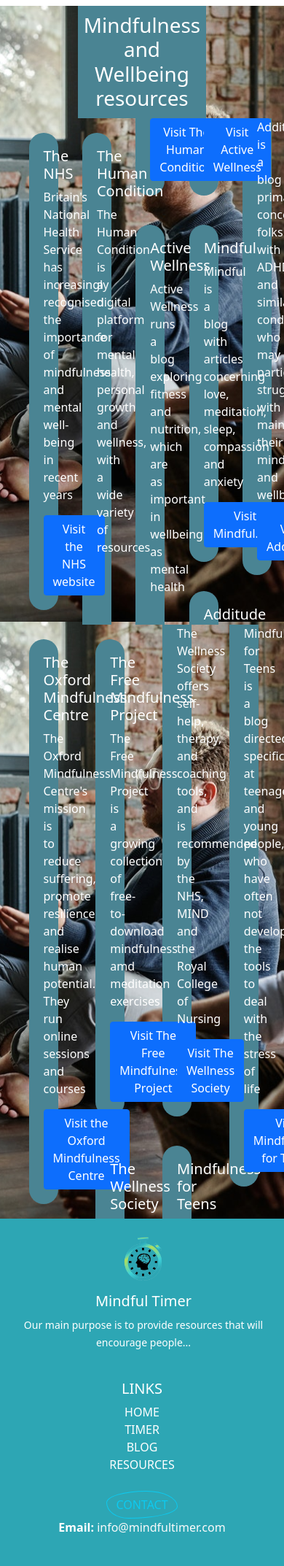
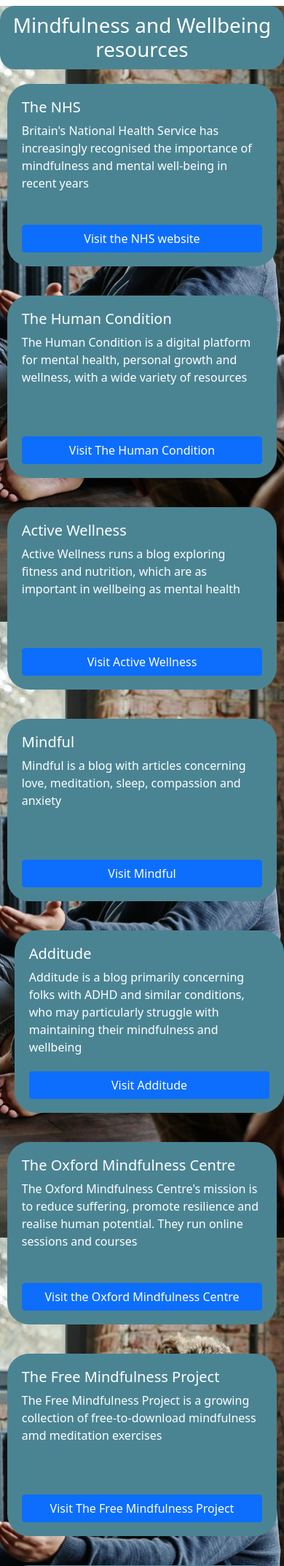
Before and after one commit to kuzGo/January-2022-Hackathon, a Flask app: template templates/resources.html in a window 390 px wide. Shown: the part 87-2233 px from the top of the page at 73% size. Run offline with Flask 2, Linux system fonts and the light colour scheme; the template is opened without the code that fills it, so the values that code supplies are empty; the visitor is signed in with stand-in values (Sample User, id 1); parts of the project's set-up code (start-up, migrations or seed data) failed here and were passed over; some libraries are stand-ins or nearby versions.

Commit message:
add final resources page styling

```diff
--- a/static/css/styles.css
+++ b/static/css/styles.css
@@ -604,41 +604,54 @@
   background-attachment: fixed;
 }
 
-
 #resources-header {
   background-color: #4a8493;
   text-align: center;
-  margin: 0 auto;
+  margin: 0 auto 0 auto;
   padding: 10px 0;
   width: 40%;
+  border-radius: 20px;
 }
 
 #card-container {
   width: 90%;
   height: 100%;
   margin: 0 auto;
+  column-count: 3;
 }
 
-#resources-row-1 {
+/*#resources-row-1 {
   column-count: 5;
-  /*margin-bottom: 30px;*/
-}
+  margin-bottom: 30px;
+}*/
 
-#resources-row-2 {
+/*#resources-row-2 {
   column-count: 4;
-  /*margin-bottom: 20px;*/
-}
+  margin-bottom: 20px;
+}*/
 
-.col-sm-6 {
+/*.col-sm-6 {
   width: 100%;
   padding: 20px;
   min-height: 300px;
-}
+}*/
 
 .box {
   background: #4A8493;
   padding: 20px;
   border-radius: 30px;
+  width: 100%;
+  height: 250px;
+  margin: 20px 0 20px 0;
+  display: inline-block;
+}
+
+.box-text {
+  height: 125px;
+}
+
+.btn {
+  width: 100%;
 }
 
 @media screen and (max-width: 1700px) {
@@ -648,3 +661,63 @@
 
 
 }
+
+@media screen and (max-width: 1520px) {
+  #resources-header {
+    width: 55%;
+  }
+}
+
+@media screen and (max-width: 1250px) {
+  #resources-header {
+    width: 65%;
+  }
+
+  #card-container {
+    width: 95%;
+  }
+}
+
+@media screen and (max-width: 1060px) {
+  #resources-header {
+    width: 75%;
+  }
+
+  #card-container {
+    column-count: 2;
+  }
+
+  #card-container .box:nth-child(5) {
+    margin-left: 50%;
+  }
+
+  .box {
+    height: 225px;
+  }
+
+  .box-text{
+    height: 100px;
+  };
+}
+
+@media screen and (max-width: 770px) {
+  #resources-header {
+    width: 100%;
+  }
+
+  #card-container {
+    column-count: 1;
+  }
+
+  #card-container .box:nth-child(5) {
+    margin-left: 10px;
+  }
+
+  .box {
+    height: 250px;
+  }
+
+  .box-text {
+    height: 125px;
+  }
+}
--- a/templates/resources.html
+++ b/templates/resources.html
@@ -10,9 +10,6 @@
 
     <div id="card-container">
 
-            <div id="resources-row-1">
-
-                <div class="col-sm-6">
         <div class="box">
             <div class="box-body">
                 <h5 class="box-title">The NHS</h5>
@@ -24,9 +21,8 @@
                 </a>
             </div>
         </div>
-                </div>
 
-                <div class="col-sm-6">
+
         <div class="box">
             <div class="box-body">
                 <h5 class="box-title">The Human Condition</h5>
@@ -34,10 +30,8 @@
                 <a href="https://thehumancondition.com/" class="btn btn-primary">Visit The Human Condition</a>
             </div>
         </div>
-                  </div>
 
 
-                <div class="col-sm-6">
         <div class="box">
             <div class="box-body">
                 <h5 class="box-title">Active Wellness</h5>
@@ -45,21 +39,17 @@
                 <a href="https://www.activewellness.com/blog" class="btn btn-primary">Visit Active Wellness</a>
             </div>
         </div>
-                  </div>
 
-              <div class="col-sm-6">
         <div class="box">
             <div class="box-body">
             <h5 class="box-title">Mindful</h5>
             <p class="box-text">
                 Mindful is a blog with articles concerning love, meditation, sleep, compassion and anxiety
             </p>
-                    <a href="https://www.mindful.org/" class="btn btn-primary">Visit Mindful.org</a>
-                  </div>
+            <a href="https://www.mindful.org/" class="btn btn-primary">Visit Mindful</a>
             </div>
         </div>
 
-              <div class="col-sm-6">
         <div class="box">
             <div class="box-body">
             <h5 class="box-title">Additude</h5>
@@ -69,13 +59,7 @@
             <a href="https://www.additudemag.com/" class="btn btn-primary">Visit Additude</a>
             </div>
         </div>
-              </div>
 
-            </div>
-
-            <div id="resources-row-2">
-
-                <div class="col-sm-6">
         <div class="box">
             <div class="box-body">
             <h5 class="box-title">The Oxford Mindfulness Centre</h5>
@@ -85,9 +69,7 @@
             <a href="https://www.oxfordmindfulness.org/" class="btn btn-primary">Visit the Oxford Mindfulness Centre</a>
             </div>
         </div>
-                  </div>
 
-                <div class="col-sm-6">
         <div class="box">
             <div class="box-body">
             <h5 class="box-title">The Free Mindfulness Project</h5>
@@ -95,10 +77,8 @@
             <a href="https://www.freemindfulness.org/welcome" class="btn btn-primary">Visit The Free Mindfulness Project</a>
             </div>
         </div>
-                  </div>
 
 
-                <div class="col-sm-6">
         <div class="box">
             <div class="box-body">
             <h5 class="box-title">The Wellness Society</h5>
@@ -108,9 +88,7 @@
             <a href="https://thewellnesssociety.org/" class="btn btn-primary">Visit The Wellness Society</a>
             </div>
         </div>
-                  </div>
 
-              <div class="col-sm-6">
         <div class="box">
             <div class="box-body">
             <h5 class="box-title">Mindfulness for Teens</h5>
@@ -120,9 +98,6 @@
             <a href="http://mindfulnessforteens.com/" class="btn btn-primary">Visit Mindfulness for Teens</a>
             </div>
         </div>
-              </div>
-
-            </div>
 
     </div>
 
```
Lines whose indentation alone changed are shown as unchanged.
